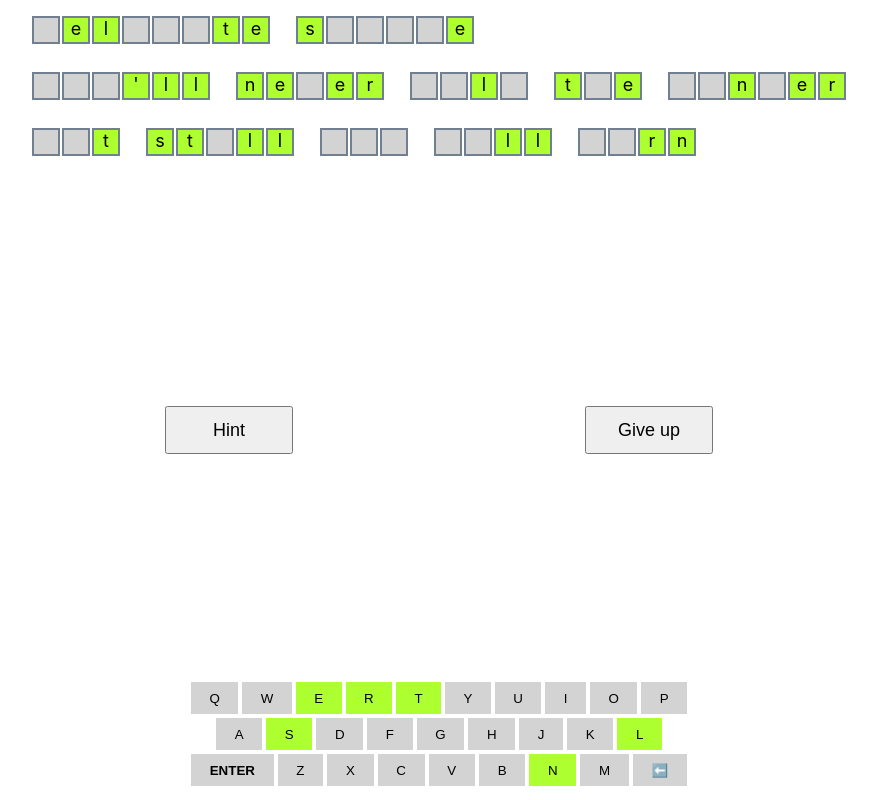
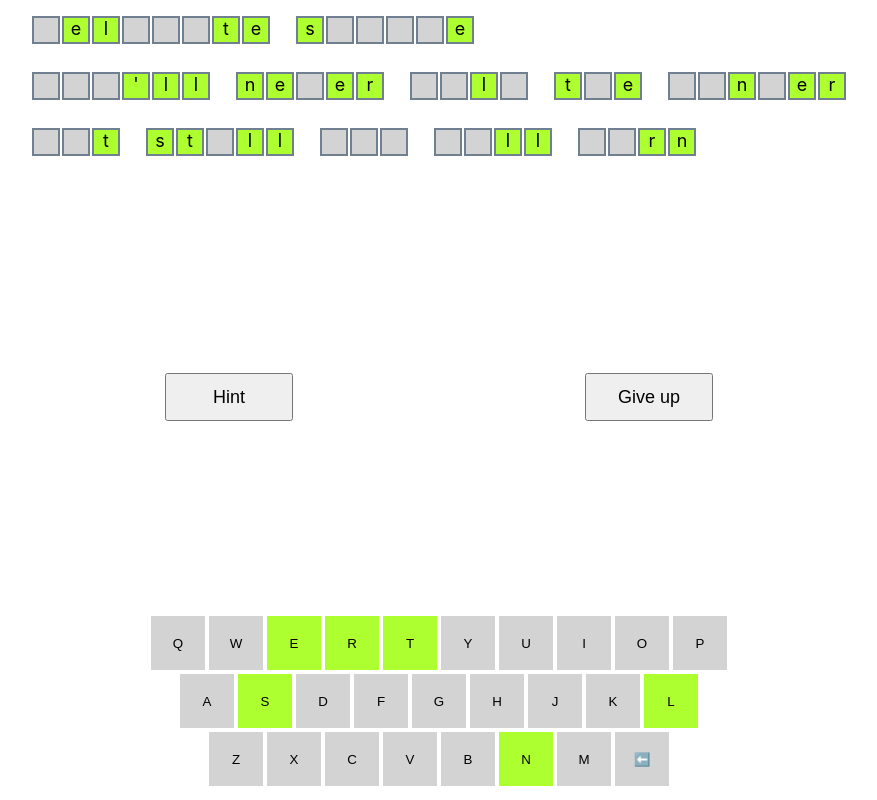
Before and after one commit to wginsberg/haikudle, a React (Create React App) app in the folder frontend/: page / in a window 1280 px wide. Shown: the whole page, without its empty margins (201-1078 px from the left). Built offline with nearby package versions, Linux system fonts and the light colour scheme.

Commit message:
redo keyboard layour with css grid

```diff
--- a/frontend/src/Keyboard/Button/index.js
+++ b/frontend/src/Keyboard/Button/index.js
@@ -1,17 +1,10 @@
 import classnames from "classnames"
 
-export default function Button({ character, isSelected, onClick }) {
-    const className = classnames("keyboardButton", {
-        "keyboardButton-selected": isSelected
-    })
-
-    if (character === "ENTER") {
-        return (
-            <button type="submit" className={className}>
-                ENTER
-            </button>
-        )
-    }
+export default function Button(props) {
+    const { character, isSelected, onClick } = props
+    const className = classnames(
+        ["keyboardButton", props.className],
+        { "keyboardButton-selected": isSelected})
 
     if (character === "BACKSPACE") {
         return (
--- a/frontend/src/Keyboard/index.js
+++ b/frontend/src/Keyboard/index.js
@@ -5,7 +5,7 @@ import { useEffect } from "react"
 const LETTER_ROWS = [
     "qwertyuiop".split(""),
     "asdfghjkl".split(""),
-    ["ENTER", ..."zxcvbnm".split(""), "BACKSPACE"]
+    [..."zxcvbnm".split(""), "BACKSPACE"]
 ]
 
 export default function Keyboard({ selectedCharacters = new Set(), addCharacter, removeCharacter }) {
@@ -38,11 +38,9 @@ export default function Keyboard({ selectedCharacters = new Set(), addCharacter,
     return (
         <div className="keyboard">
             {LETTER_ROWS.map((letters, i) => {
-                const className = classnames("keyboardRow", {
-                    "keyboardRow-middle": i === 1
-                })
+                const className = classnames("keyboardRow", `keyboardRow-${i+1}`)
                 return (
-                    <div className={className} key={i}>
+                    <>
                         {letters.map(letter => {
                             const isSelected = selectedCharacters.has(letter)
                             return (
@@ -50,11 +48,12 @@ export default function Keyboard({ selectedCharacters = new Set(), addCharacter,
                                     character={letter}
                                     isSelected={isSelected}
                                     onClick={onButtonClick}
+                                    className={className}
                                     key={letter}
                                 />
                             )
                         })}
-                    </div>)
+                    </>)
             })}
         </div>
     )
--- a/frontend/src/index.css
+++ b/frontend/src/index.css
@@ -88,30 +88,29 @@ body {
 }
 
 .keyboard {
-  display: flex;
-  flex-direction: column;
-  align-items: center;
+  display: grid;
+  grid-template-columns: repeat(10, 1fr);
   width: 100%;
-  max-width: 500px;
+  max-width: 580px;
 }
 
-.keyboardRow {
-  display: flex;
-  width: 100%;
+.keyboardRow-2 {
+  grid-row: 2 / 3;
+  transform:translateX(50%);
 }
 
-.keyboardRow-middle {
-  width: 90%;
+.keyboardRow-3 {
+  grid-row: 3 / 4;
+  transform:translateX(100%);
 }
+
 
 .keyboardButton {
   display: inline-flex;
-  flex-grow: 1;
+  aspect-ratio: 1;
   justify-content: center;
   align-items: center;
   background-color: lightgray;
-  min-width: 28px;
-  min-height: 28px;
   border: 2px solid white;
   text-transform: uppercase;
   padding:2px;
```
